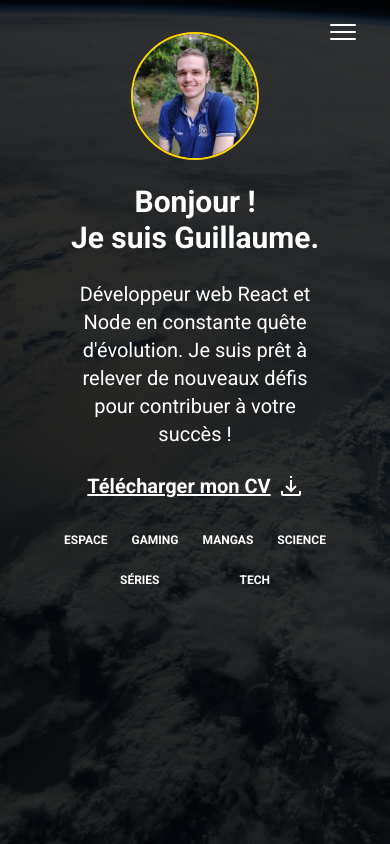
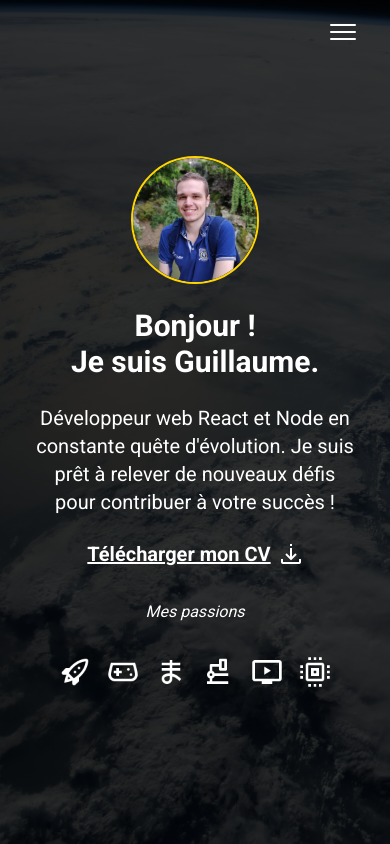
Before and after one commit to Ulkio/portfolio, a React (Vite) app: page / in a window 390 px wide. Shown: the top 844 px of the page. Built offline with nearby package versions, Linux system fonts and the light colour scheme.

Commit message:
update styles for responsive

```diff
--- a/src/App.jsx
+++ b/src/App.jsx
@@ -23,7 +23,7 @@ function App() {
     threshold: 0.5,
   });
   const { ref: projets, inView: inView4 } = useInView({
-    threshold: 0.5,
+    // threshold: 0.5,
   });
   const { ref: contact, inView: inView5 } = useInView({
     threshold: 0.5,
--- a/src/components/Footer.jsx
+++ b/src/components/Footer.jsx
@@ -2,7 +2,7 @@ import React from "react";
 
 const Footer = () => {
   return (
-    <footer className="flex items-center justify-center gap-8 h-16 w-full bg-blue-palette-navbar ">
+    <footer className="flex px-4 items-center justify-center gap-8 h-16 w-full bg-blue-palette-navbar ">
       <p>© 2023 Guillaume Verschave</p>
       <div className="flex flex-row gap-8 justify-center">
         <a href="https://github.com/Ulkio">
--- a/src/index.css
+++ b/src/index.css
@@ -18,8 +18,8 @@ body,
 
 @media (max-width: 600px) {
   section {
-    padding-left: 4rem;
-    padding-right: 4rem;
+    padding-left: 2rem;
+    padding-right: 2rem;
   }
 }
 
--- a/src/pages/Contact.jsx
+++ b/src/pages/Contact.jsx
@@ -13,9 +13,9 @@ const Contact = () => {
     zoom: 13,
   };
   return (
-    <section id="contact" className="border-t-2 border-yellow-palette bg-blue-palette-background h-full pt-24 pb-24">
+    <section id="contact" className="border-t-2 border-yellow-palette bg-blue-palette-background h-screen py-24">
       {isAboveMediumScreens ? (
-        <div className="h-full px-24 flex flex-col justify-center gap-8 lg:gap-16">
+        <div className="h-full px-24  flex flex-col justify-center gap-8 lg:gap-16">
           <p className="text-3xl lg:text-6xl text-yellow-palette text-center">CONTACT</p>
           <div>
             <div className="mt-16 flex flex-row gap-16 ">
@@ -65,7 +65,7 @@ const Contact = () => {
           </div>
         </div>
       ) : (
-        <div className="h-full px-24 flex flex-col justify-center ">
+        <div className="h-full  flex flex-col justify-center ">
           <p className="text-3xl lg:text-6xl text-yellow-palette">CONTACT</p>
           <div>
             <div className="mt-16">
--- a/src/pages/Home.jsx
+++ b/src/pages/Home.jsx
@@ -41,8 +41,8 @@ const Home = () => {
             </div>
           </div>
           <div className="h-screen flex flex-col justify-center basis-1/2">
-            <div className="flex flex-row flex-wrap gap-8 justify-evenly">
-              <div className=" h-16 w-16 lg lg:h-24 lg:w-24 flex flex-col items-center justify-evenly hover:-translate-y-2 transition duration-300">
+            <div className="flex flex-row flex-wrap gap-6 justify-evenly">
+              <div className="h-16 w-16 lg lg:h-24 lg:w-24 flex flex-col items-center justify-evenly hover:-translate-y-2 transition duration-300">
                 {isAboveMediumScreens && <img className="invert" src="assets/fusee-96.png" />}
                 <p className="font-semibold text-xs">ESPACE</p>
               </div>
@@ -70,7 +70,7 @@ const Home = () => {
           </div>
         </div>
       ) : (
-        <div className="flex flex-col h-screen  items-center gap-8 pt-8 ">
+        <div className="flex flex-col h-screen py-8 justify-center items-center gap-8">
           <div className="flex flex-col items-center gap-6">
             <img
               className=" border-2 border-yellow-palette rounded-full w-32 h-32 max-w-lg object-fill"
@@ -82,7 +82,8 @@ const Home = () => {
                 Je suis Guillaume.
               </p>
               <p className="text-xl lg:text-2xl text-center">
-                Développeur web React et Node en constante quête d'évolution. Je suis prêt à relever de nouveaux défis pour contribuer à votre succès !
+                Développeur web React et Node en constante quête d'évolution. Je suis prêt à relever de nouveaux défis
+                pour contribuer à votre succès !
               </p>
               <div className="flex flex-row items-center">
                 <a
@@ -101,31 +102,26 @@ const Home = () => {
               </div>
             </div>
           </div>
-          <div className="flex justify-center ">
-            <div className="flex flex-wrap gap-6 justify-evenly">
+          <p className="italic">Mes passions</p>
+          <div className="flex justify-center flex-wrap ">
+            <div className="flex flex-wrap gap-4 justify-evenly">
               <div className="flex flex-col items-center justify-evenly hover:-translate-y-2 transition duration-300">
-                {isAboveMediumScreens && <img className="invert" src="assets/fusee-96.png" />}
-                <p className="font-semibold text-xs">ESPACE</p>
+                <img className="invert h-8 " src="assets/fusee-96.png" />
               </div>
               <div className="flex flex-col items-center justify-evenly hover:-translate-y-2 transition duration-300">
-                {isAboveMediumScreens && <img className="invert" src="assets/manette-96.png" />}
-                <p className="font-semibold text-xs">GAMING</p>
+                <img className="invert h-8 " src="assets/manette-96.png" />
               </div>
               <div className="flex flex-col items-center justify-evenly hover:-translate-y-2 transition duration-300">
-                {isAboveMediumScreens && <img className="invert" src="assets/hiragana-ma-96.png" />}
-                <p className="font-semibold text-xs">MANGAS</p>
+                <img className="invert h-8 " src="assets/hiragana-ma-96.png" />
               </div>
               <div className="flex flex-col items-center justify-evenly hover:-translate-y-2 transition duration-300">
-                {isAboveMediumScreens && <img className="invert" src="assets/microscope-96.png" />}
-                <p className="font-semibold text-xs">SCIENCE</p>
+                <img className="invert h-8 " src="assets/microscope-96.png" />
               </div>
               <div className="flex flex-col items-center justify-evenly hover:-translate-y-2 transition duration-300">
-                {isAboveMediumScreens && <img className="invert" src="assets/tv-96.png" />}
-                <p className="font-semibold text-xs">SÉRIES</p>
+                <img className="invert h-8 " src="assets/tv-96.png" />
               </div>
               <div className="flex flex-col items-center justify-evenly hover:-translate-y-2 transition duration-300">
-                {isAboveMediumScreens && <img className="invert" src="assets/tech-96.png" />}
-                <p className="font-semibold text-xs">TECH</p>
+                <img className="invert h-8 " src="assets/tech-96.png" />
               </div>
             </div>
           </div>
--- a/src/pages/Projects.jsx
+++ b/src/pages/Projects.jsx
@@ -36,7 +36,7 @@ const Projects = () => {
 
   return (
     <section id="projets" className="border-t-2 border-yellow-palette bg-blue-palette-background h-full py-16 md:py-24">
-      <p className="text-3xl lg:text-6xl text-yellow-palette text-center ">PROJETS</p>
+      <p className="text-3xl lg:text-6xl text-yellow-palette text-center">PROJETS</p>
       <Swiper
         modules={[Navigation, Pagination, Scrollbar, A11y, Lazy]}
         slidesPerView={1}
@@ -44,12 +44,12 @@ const Projects = () => {
         lazy
         navigation
         pagination={{ clickable: true }}
-        className="py-12 ">
+        className="py-12">
         {videos.map((video, index) => (
-          <SwiperSlide key={index}>
+          <SwiperSlide key={index} className="">
             <p className="text-center py-2 text-2xl">{video.title}</p>
             <p className="text-center py-2 text-md">{video.desc}</p>
-            <div className="w-full lg:h-[600px] flex flex-col lg:flex-row justify-center items-center gap-8">
+            <div className="w-full lg:h-[600px] flex flex-col lg:flex-row justify-center items-center gap-8 ">
               <ReactPlayer url={`assets/${video.path}-desktop.mp4`} controls muted loop width="100%" height="100%" />
               {video.noMobile === false && (
                 <ReactPlayer url={`assets/${video.path}-mobile.mp4`} controls muted loop width="50%" height="100%" />
```
